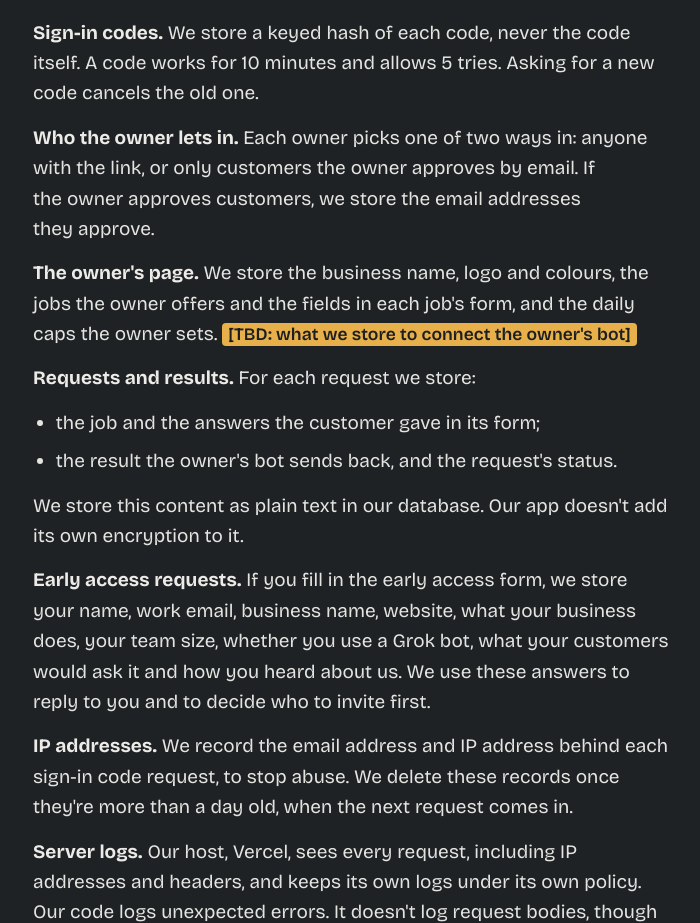
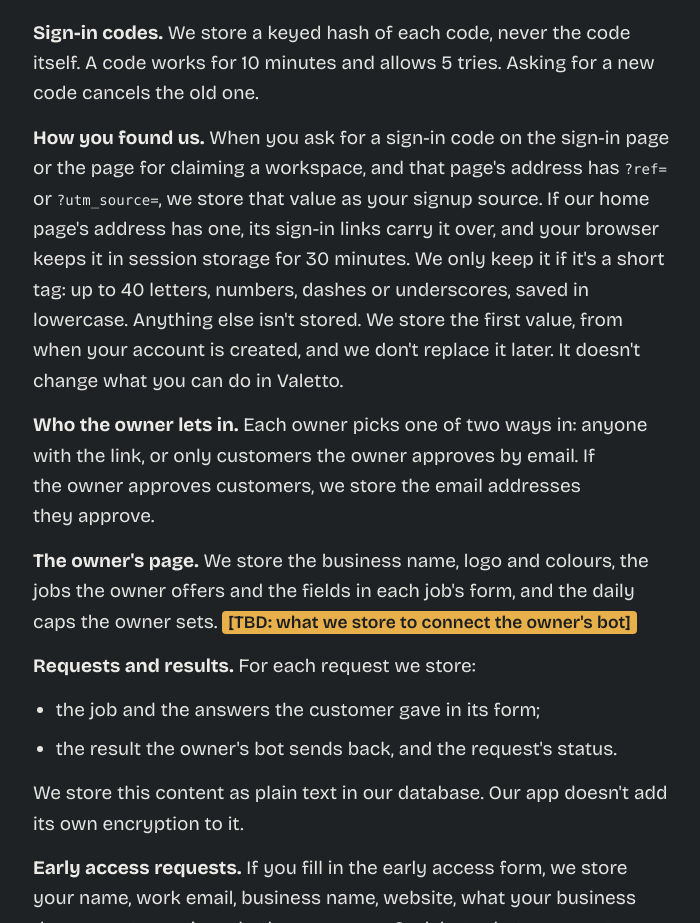
Before and after one commit to klahrich/replyslip, a Next.js app: page /valetto/privacy in a window 1280 px wide. Shown: the part 1380-2303 px from the top of the page, without its empty margins (287-987 px from the left). Built offline with nearby package versions, Linux system fonts and the light colour scheme; a web font is replaced by a local one.

Commit message:
Valetto privacy: mention the signup source

```diff
--- a/app/(site)/valetto/privacy/content.ts
+++ b/app/(site)/valetto/privacy/content.ts
@@ -29,6 +29,8 @@ export const VALETTO_PRIVACY_MD = [
   "**Email addresses.** Owners and customers sign in with a 6-digit code we email them. There are no passwords.",
   "",
   "**Sign-in codes.** We store a keyed hash of each code, never the code itself. A code works for 10 minutes and allows 5 tries. Asking for a new code cancels the old one.",
+  "",
+  "**How you found us.** When you ask for a sign-in code on the sign-in page or the page for claiming a workspace, and that page's address has `?ref=` or `?utm_source=`, we store that value as your signup source. If our home page's address has one, its sign-in links carry it over, and your browser keeps it in session storage for 30 minutes. We only keep it if it's a short tag: up to 40 letters, numbers, dashes or underscores, saved in lowercase. Anything else isn't stored. We store the first value, from when your account is created, and we don't replace it later. It doesn't change what you can do in Valetto.",
   "",
   "**Who the owner lets in.** Each owner picks one of two ways in: anyone with the link, or only customers the owner approves by email. If the owner approves customers, we store the email addresses they approve.",
   "",
```
